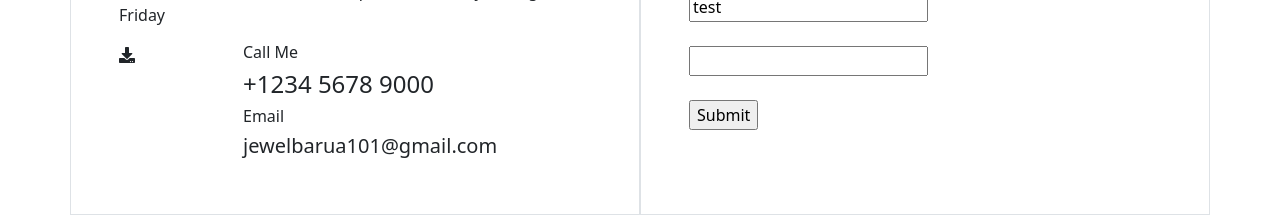
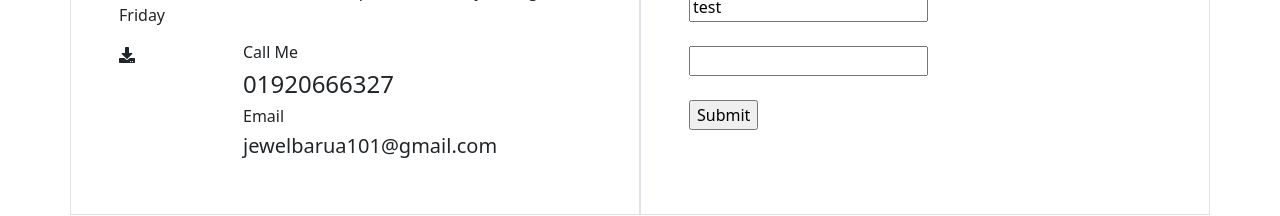
Before and after one commit to jewelCode/my-personal-portfolio, a React (Create React App) app: page / in a window 1280 px wide. Shown: the part 1871-2087 px from the top of the page. Built offline with nearby package versions, Linux system fonts and the light colour scheme.

Commit message:
my portfolio started

```diff
--- a/src/components/Contact/Contact.js
+++ b/src/components/Contact/Contact.js
@@ -20,7 +20,7 @@ const Contact = () => {
                         </div>
                         <div className="col-md-9">
                             <h6>Call Me</h6>
-                            <h4>+1234 5678 9000</h4>
+                            <h4>01920666327</h4>
                             <h6>Email</h6>
                             <h5>jewelbarua101@gmail.com</h5>
                         </div>
```
